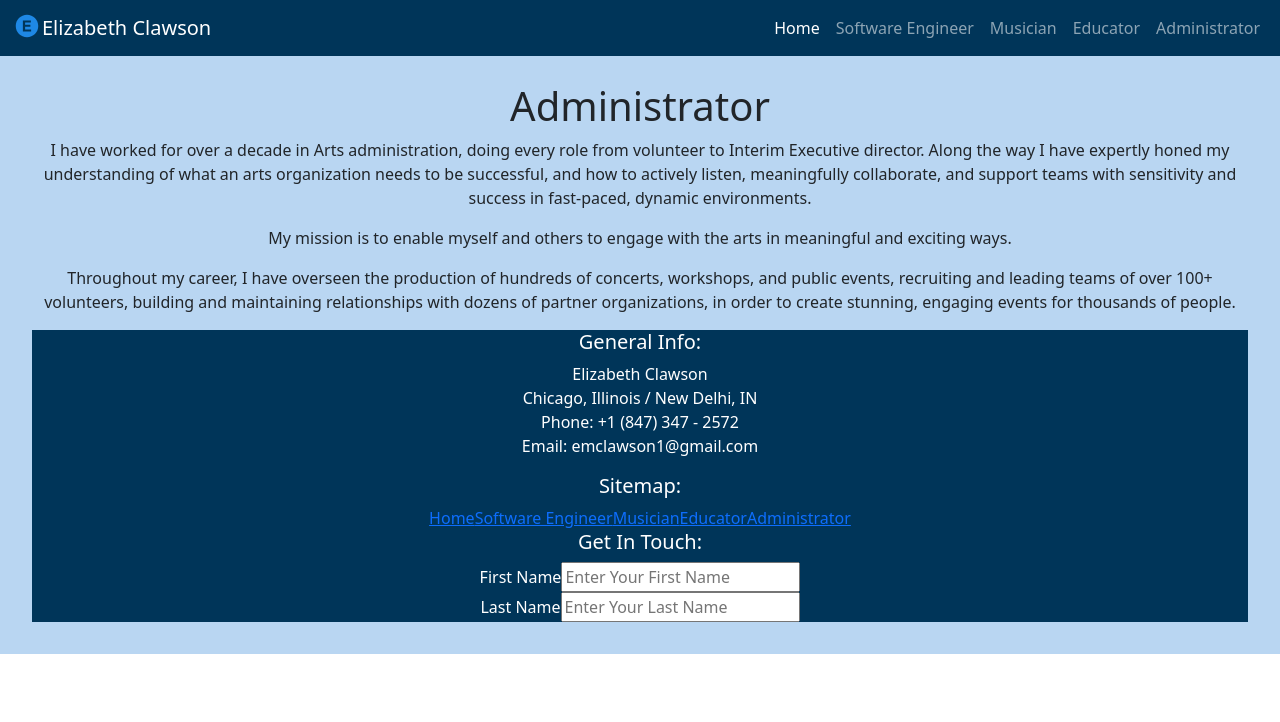
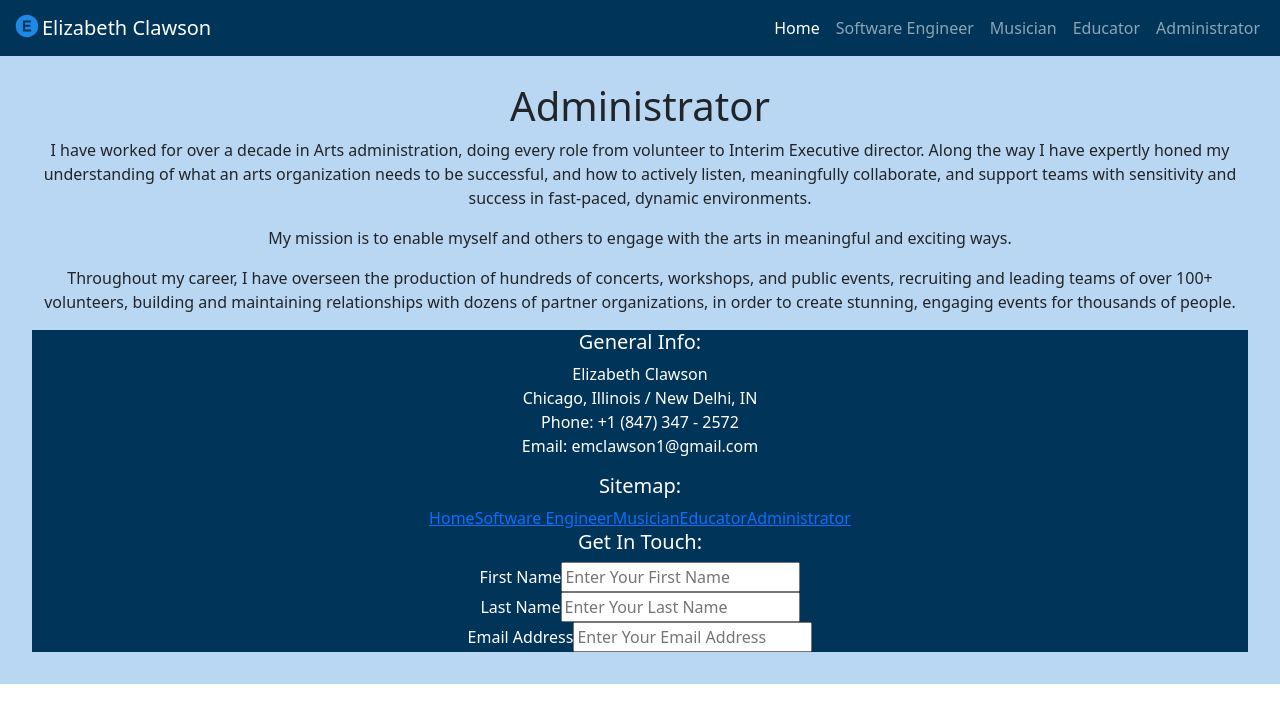
Before and after one commit to e-clawson/personal-website, a React (Vite) app in the folder personal-website-frontend/: page /administrator in a window 1280 px wide. Shown: the top 722 px of the page. Built offline with nearby package versions, Linux system fonts and the light colour scheme.

Commit message:
added email address input field tocontact form

```diff
--- a/personal-website-frontend/src/components/Form/Form.jsx
+++ b/personal-website-frontend/src/components/Form/Form.jsx
@@ -13,6 +13,10 @@ const Form = () => {
                 <label>Last Name</label>
                 <input type="text" className="field" placeholder='Enter Your Last Name' required/>
             </div>
+            <div className="input-box">
+                <label>Email Address</label>
+                <input type="email" className="field" placeholder='Enter Your Email Address' required/>
+            </div>
         </form>
 
     </section>
```
